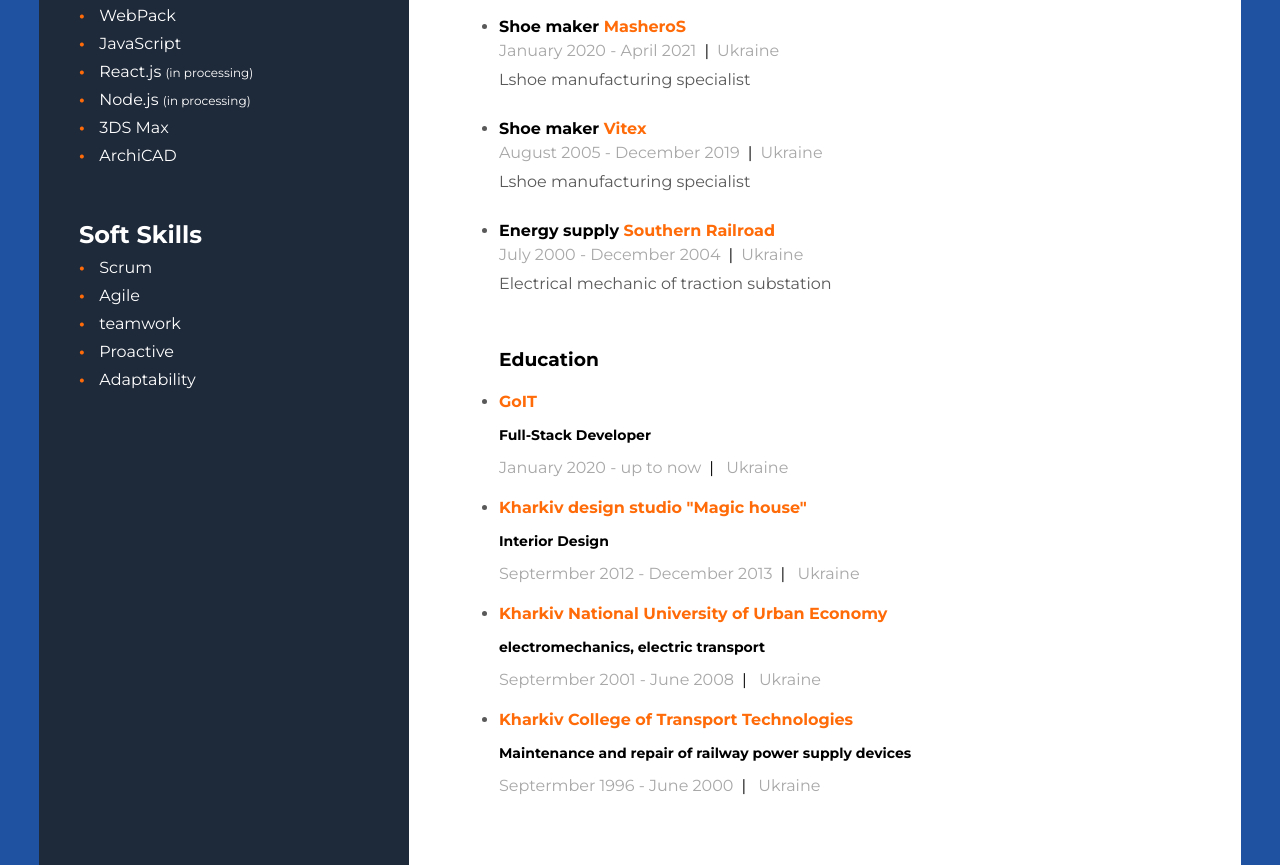
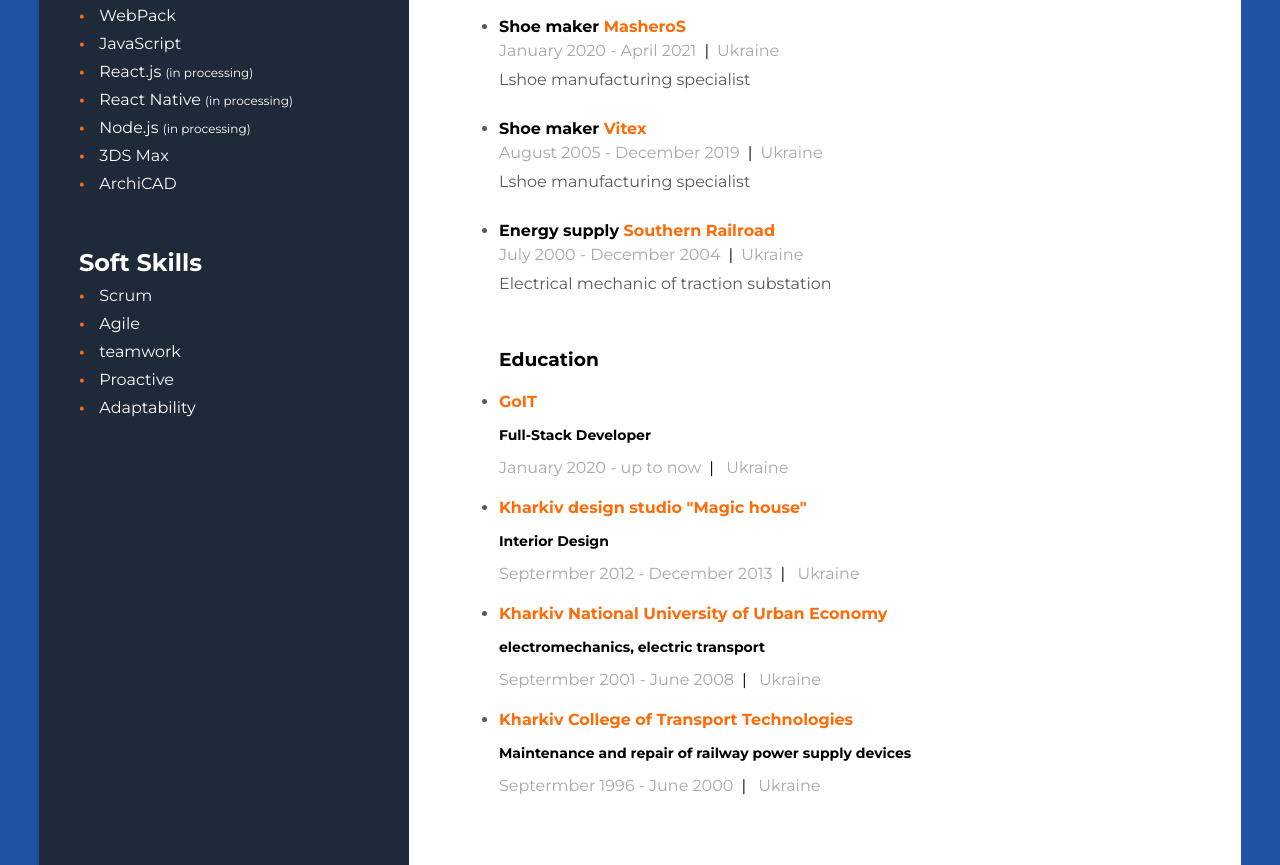
Before and after one commit to sergey280680/my-resume, a plain HTML site: page index.html in a window 1280 px wide. Shown: the part 848-1713 px from the top of the page. Drawn offline with Linux system fonts and the light colour scheme; files whose address does not match are found by name.

Commit message:
added skill

```diff
--- a/index.html
+++ b/index.html
@@ -83,6 +83,10 @@
               <li class="tech-skills__list">JavaScript</li>
               <li class="tech-skills__list">
                 React.js
+                <span class="tech-skills__list--process">(in processing)</span>
+              </li>
+              <li class="tech-skills__list">
+                React Native
                 <span class="tech-skills__list--process">(in processing)</span>
               </li>
               <li class="tech-skills__list">
```
